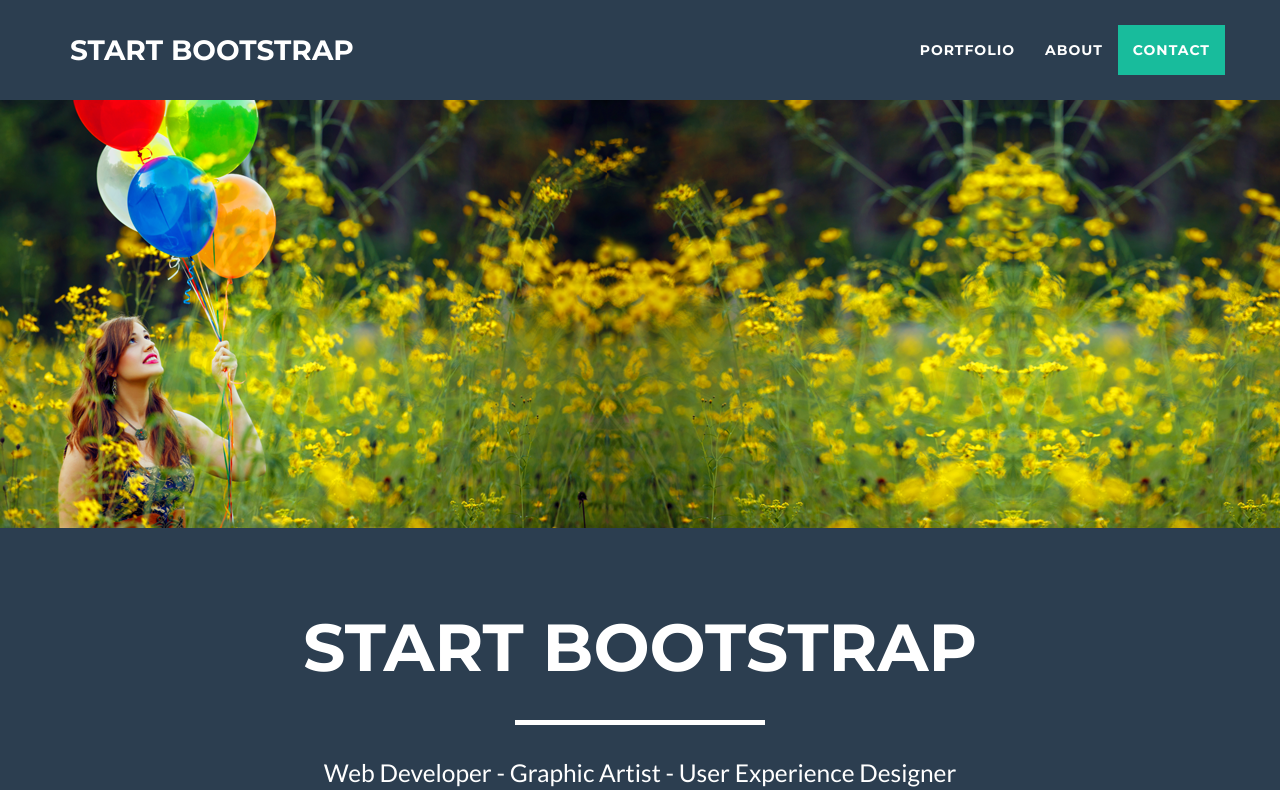
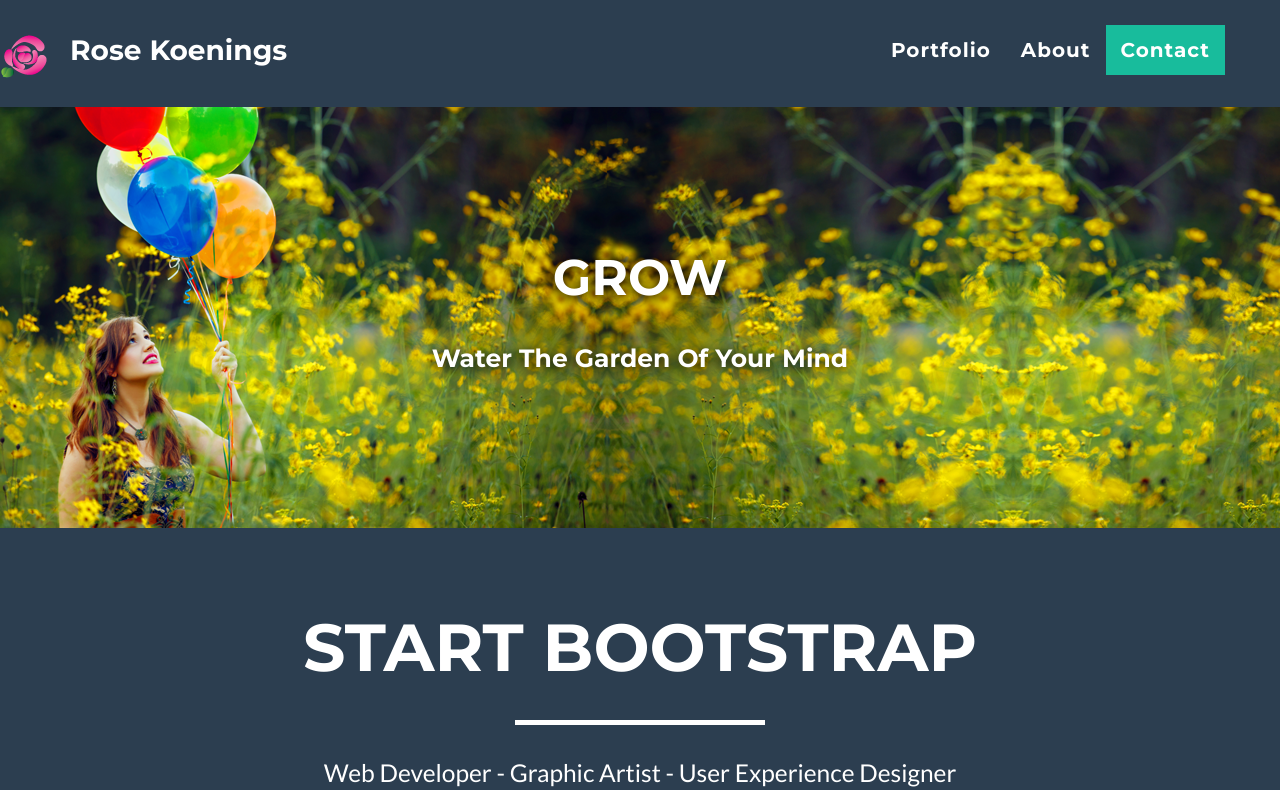
Before and after one commit to rnkings/personalPort, a website: page index.html in a window 1280 px wide. Shown: the top 800 px of the page. Drawn offline with nearby package versions, Linux system fonts and the light colour scheme; a web font is replaced by a local one.

Commit message:
added logo to the nav

```diff
--- a/css/styles.css
+++ b/css/styles.css
@@ -22,10 +22,39 @@ header{
 
 }
 
-/*.navbar{
-    opacity:0.4;
-}*/
+.left{
+    float:left;
+    margin-left:-80px;
+}
 
+
+.grow{
+    color: white;
+    padding-top: 150px;
+    font-size: 50px;
+    text-shadow: -1px 2px 12px #000;
+
+
+}
+
+.gardenOfYourMind{
+    text-shadow: -1px 2px 12px #000;
+    color: white;
+    font-size: 25px;
+    text-transform: capitalize;
+
+
+}
+
+
+
+a{
+    text-transform: capitalize;
+}
+
+.fontSize{
+    font-size: 20px;
+}
 
 /*navbar-default navbar-fixed-top navbar-custom affix-top*/
 
--- a/index.html
+++ b/index.html
@@ -21,7 +21,8 @@
     <link href="vendor/font-awesome/css/font-awesome.min.css" rel="stylesheet" type="text/css">
     <link href="https://fonts.googleapis.com/css?family=Montserrat:400,700" rel="stylesheet" type="text/css">
     <link href="https://fonts.googleapis.com/css?family=Lato:400,700,400italic,700italic" rel="stylesheet" type="text/css">
-  <link href="css/styles.css" media="screen,projection" rel="stylesheet" type="text/css">
+    <link href="css/styles.css" media="screen,projection" rel="stylesheet" type="text/css">
+    <link href="https://fonts.googleapis.com/css?family=Tillana" rel="stylesheet">
 
     <!-- HTML5 Shim and Respond.js IE8 support of HTML5 elements and media queries -->
     <!-- WARNING: Respond.js doesn't work if you view the page via file:// -->
@@ -42,7 +43,8 @@
                 <button type="button" class="navbar-toggle" data-toggle="collapse" data-target="#bs-example-navbar-collapse-1">
                     <span class="sr-only">Toggle navigation</span> Menu <i class="fa fa-bars"></i>
                 </button>
-                <a class="navbar-brand" href="#page-top">Start Bootstrap</a>
+                <img class="left" alt="Rose Logo" src="img/roselogo.png" title="Rose Logo">
+                <a class="navbar-brand" href="#page-top">Rose Koenings</a>
             </div>
 
             <!-- Collect the nav links, forms, and other content for toggling -->
@@ -51,13 +53,13 @@
                     <li class="hidden">
                         <a href="#page-top"></a>
                     </li>
-                    <li class="page-scroll">
+                    <li class="page-scroll fontSize">
                         <a href="#portfolio">Portfolio</a>
                     </li>
-                    <li class="page-scroll">
+                    <li class="page-scroll fontSize">
                         <a href="#about">About</a>
                     </li>
-                    <li class="page-scroll">
+                    <li class="page-scroll fontSize">
                         <a href="#contact">Contact</a>
                     </li>
                 </ul>
@@ -72,7 +74,11 @@
         <div>
             <div class="row">
                 <div class="col-lg-12">
-                    <div id="bannerPhoto" class="img img-responsive"></div>
+                    <div id="bannerPhoto" class="img img-responsive">
+                          <h1 class="center grow">Grow</h1>
+                          <br>
+                          <h5 class="center gardenOfYourMind">Water the garden of your mind</h5>
+                    </div>
                     <div class="intro-text">
                         <span class="name">Start Bootstrap</span>
                         <hr class="star-light">
```
Also changed, not shown: img/me.png (deleted), img/me1.png (deleted), img/me2.png (deleted), img/roseBanner.png (deleted), img/roselogo.png (added), 1 other file.
